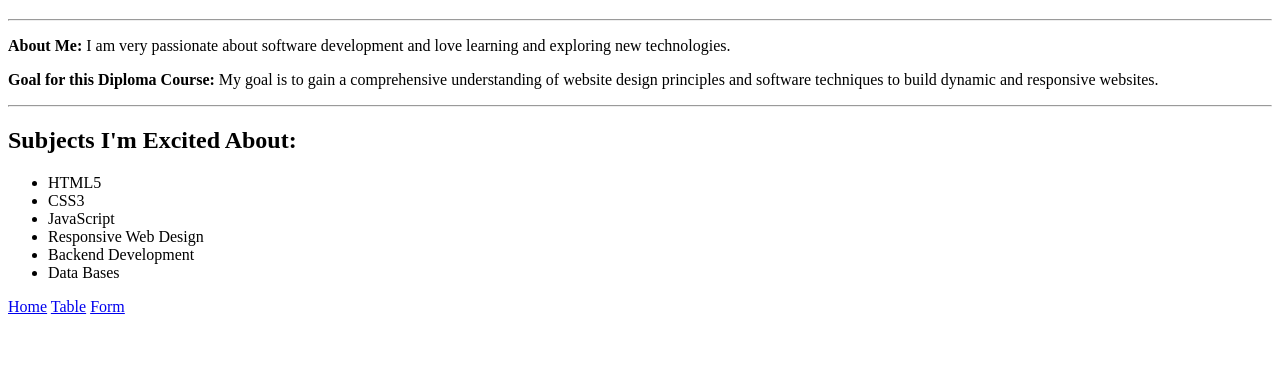
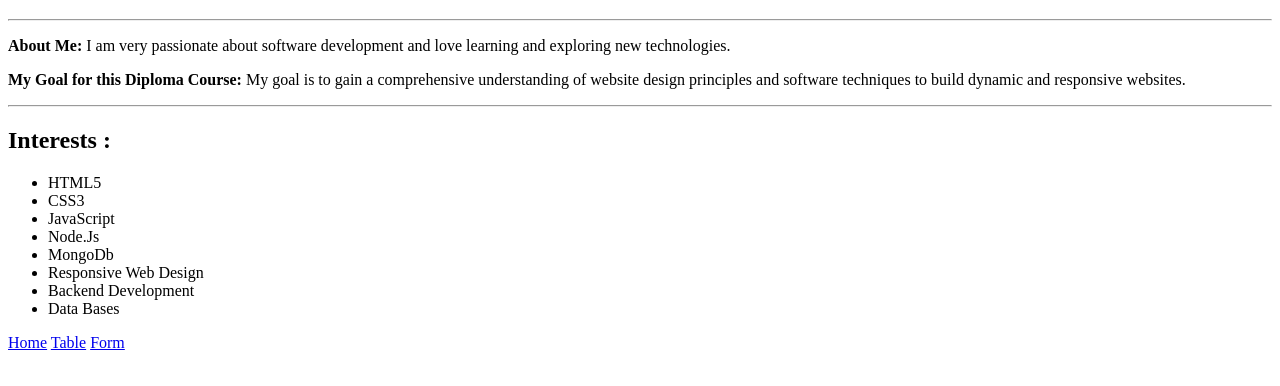
Before and after one commit to mueezsanwo/devcareertask, a plain HTML site: page index.html in a window 1280 px wide. Shown: the part 98-484 px from the top of the page. Drawn offline with Linux system fonts and the light colour scheme.

Commit message:
first commit

```diff
--- a/index.html
+++ b/index.html
@@ -31,16 +31,18 @@
 
 
     <p>
-		<b>Goal for this Diploma Course:</b> My goal is to gain a comprehensive understanding of website design principles
+		<b>My Goal for this Diploma Course:</b> My goal is to gain a comprehensive understanding of website design principles
         and software techniques to build dynamic and responsive websites.
 	</p>
     <hr />
 
-	<h2>Subjects I'm Excited About:</h2>
+	<h2>Interests :</h2>
     <ul>
         <li>HTML5</li>
         <li>CSS3</li>
         <li>JavaScript</li>
+        <li>Node.Js</li>
+        <li>MongoDb</li>
         <li>Responsive Web Design</li>
         <li>Backend Development</li>
 		<li>Data Bases</li>
```
